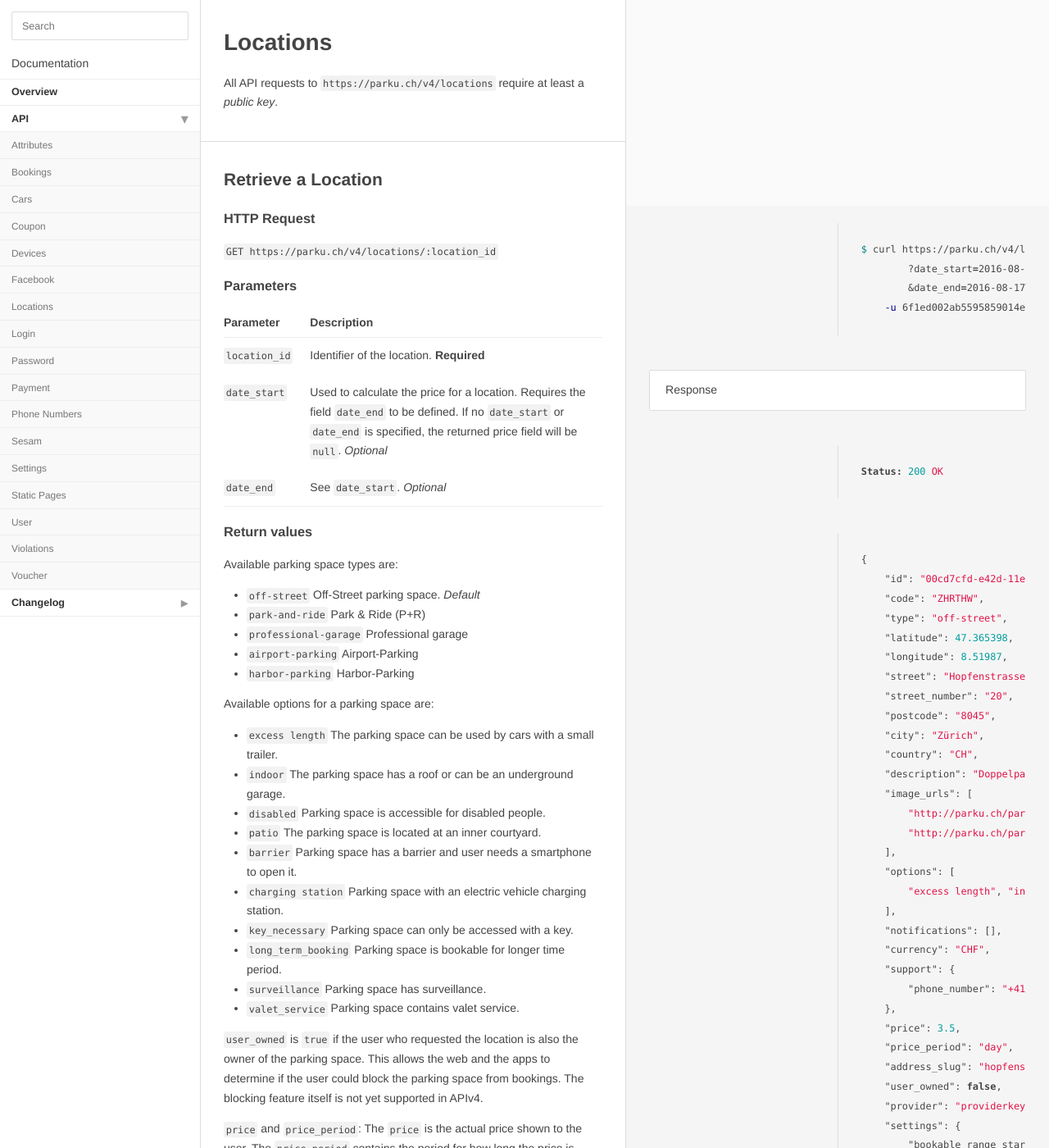
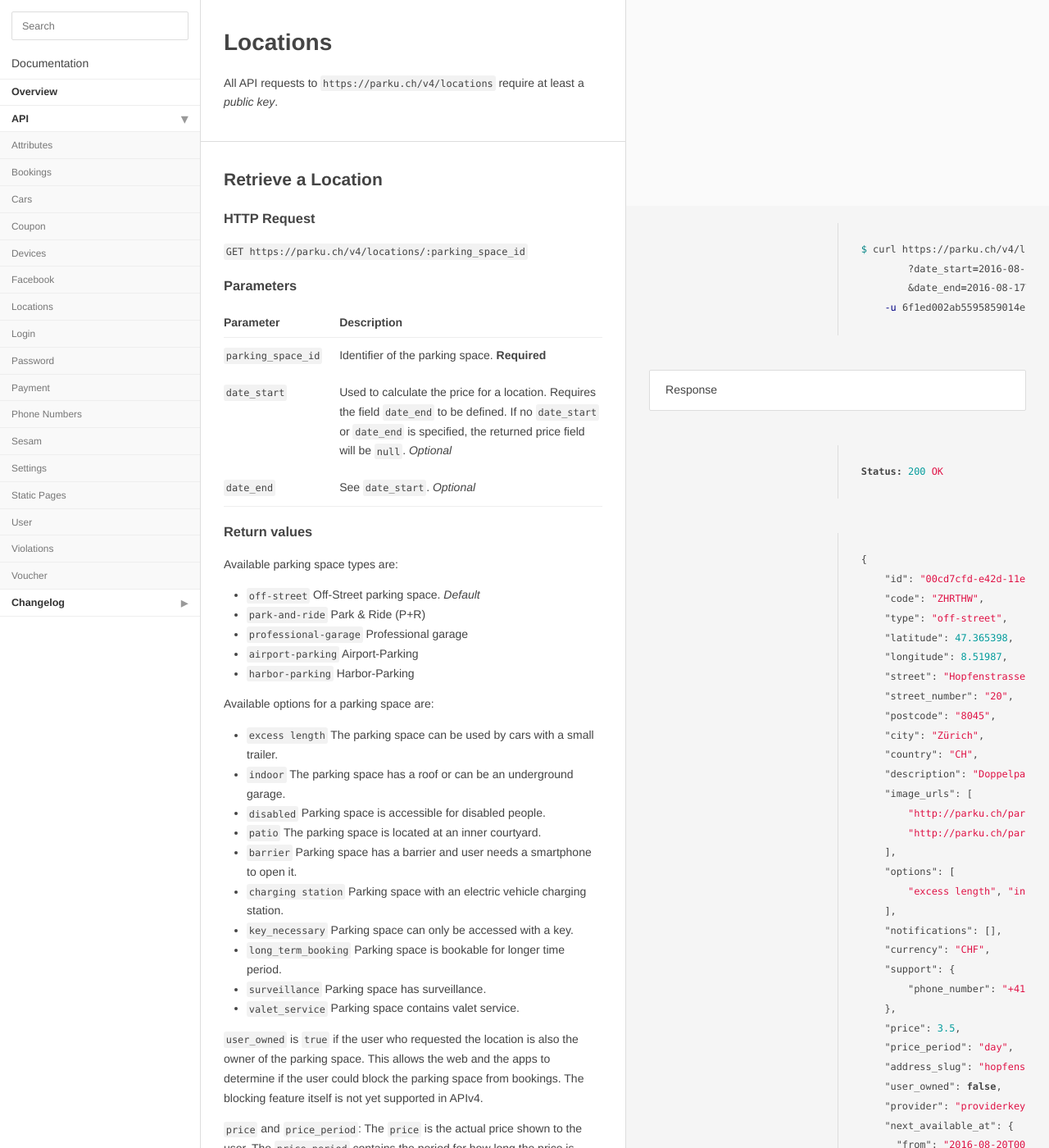
Before and after one commit to parku/docs, a Jekyll site: the page built from api/locations.md, in a window 1280 px wide and 1400 px high. Shown: the whole window at 82% size. Built offline with Jekyll 4.4.1, drawn with Linux system fonts in a browser that asks for light colours; Markdown is read by kramdown in place of the engine named in the settings; some of the changed text lies outside the part shown.

Commit message:
Adding next available for locations api

```diff
--- a/api/locations.md
+++ b/api/locations.md
@@ -52,6 +52,10 @@ Status: 200 OK
     "address_slug": "hopfenstrasse-20",
     "user_owned": false,
     "provider": "providerkey",
+    "next_available_at": {
+      "from": "2016-08-20T00:00:00+02:00",
+      "to": "2016-08-28T00:00:00+0200"
+    },
     "settings": {
         "bookable_range_start": -15,
         "bookable_range_end": 43200,
@@ -68,13 +72,13 @@ Status: 200 OK
 
 ### HTTP Request
 
-`GET {{ site.parku.api }}/locations/:location_id`
+`GET {{ site.parku.api }}/locations/:parking_space_id`
 
 ### Parameters
 
 Parameter | Description
 --- | ---
-`location_id` | Identifier of the location. __Required__
+`parking_space_id` | Identifier of the parking space. __Required__
 `date_start` | Used to calculate the price for a location. Requires the field `date_end` to be defined. If no `date_start` or `date_end` is specified, the returned price field will be `null`. _Optional_
 `date_end` | See `date_start`. _Optional_
 
@@ -123,6 +127,8 @@ The settings of a location are used in favor of the global settings that can be
 The field names correspond to the `booking.fields.*` entries in the settings endpoint.
 
 `provider` node informs about parking space provider. Additional information for the provider can be using the same key in [settings](/api/settings/)
+
+`next_available_at` The next date range when the parking space would be available.
 
 ## Get availability times for location
 
```
